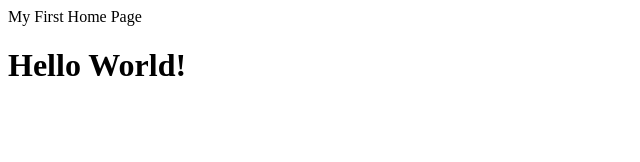
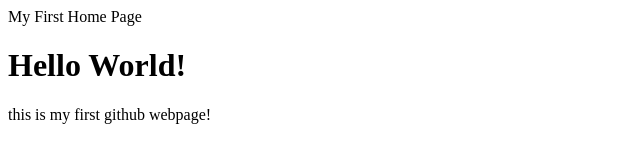
Before and after one commit to tomchun/tomchun.github.io, a plain HTML site: page index.html in a window 1280 px wide. Shown: the whole page, without its empty margins (0-640 px from the left). Drawn offline with Linux system fonts and the light colour scheme.

Commit message:
update test
add <p> tab lable test change

```diff
--- a/index.html
+++ b/index.html
@@ -8,6 +8,7 @@
 
 <body>
     <h1>Hello World!</h1>
+    <p>this is my first github webpage!</p>
 </body>
 
 </html>
```
